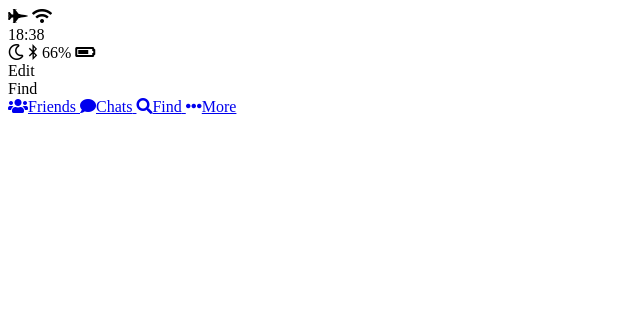
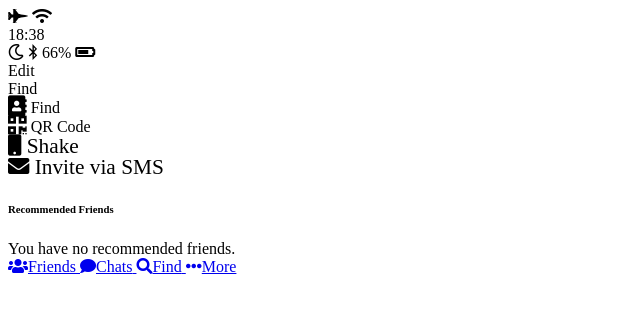
Before and after one commit to SunghoP/KakaoClone, a plain HTML site: page find.html in a window 1280 px wide. Shown: the whole page, without its empty margins (0-640 px from the left). Drawn offline with Linux system fonts and the light colour scheme.

Commit message:
1-8
Find의 list 추가

```diff
--- a/find.html
+++ b/find.html
@@ -8,6 +8,7 @@
     <title>Find</title>
 </head>
 <body>
+    <!-- Status bar -->
     <header class="top-header">
         <div class="heder__top">
             <div class="header_column">
@@ -24,6 +25,8 @@
                 <i class="fas fa-battery-three-quarters"></i>
             </div>
         </div>
+
+        <!-- >Navigation bar -->
         <div class="header__bottom">
             <div class="header__column">
                 <span class="header__text">Edit</span>
@@ -34,6 +37,38 @@
             <div class="header__column"></div>
         </div>
     </header>
+
+    <!-- upper tap button -->
+    <main class="find">
+        <section class="find__options">
+            <div class="find__option">
+                <i class="fas fa-address-book fa-lg"></i>
+                <span class="find__option-title">Find</span>
+            </div>
+            <div class="find__option">
+                <i class="fas fa-qrcode fa-lg"></i>
+                <span class="find__option-title">QR Code</span>
+            </div>
+            <div class="find__option fa-lg">
+                <i class="fa fa-mobile"></i>
+                <span class="find__option-title">Shake</span>
+            </div>
+            <div class="find__option fa-lg">
+                <i class="fa fa-envelope"></i>
+                <span class="find__option-title">Invite via SMS</span>
+            </div>
+        </section>
+        <section class="find__recommended">
+            <header>
+                <h6 class="recommended__title">Recommended Friends</h6>
+            </header>
+            <div class="recommended_none">
+                <span class="recommended__text">You have no recommended friends.</span>
+            </div>
+        </section>
+    </main>
+
+    <!-- Bottom Tab bar -->
     <nav class="tab-bar">
             <a href="index.html" class="tab-bar__tab">
                 <i class="fas fa-users"></i><span class="tab-bar__title">Friends</span>
```
Also changed, not shown: chats.html (+2 -0 lines), index.html (+2 -0 lines), more.html (+3 -0 lines).
